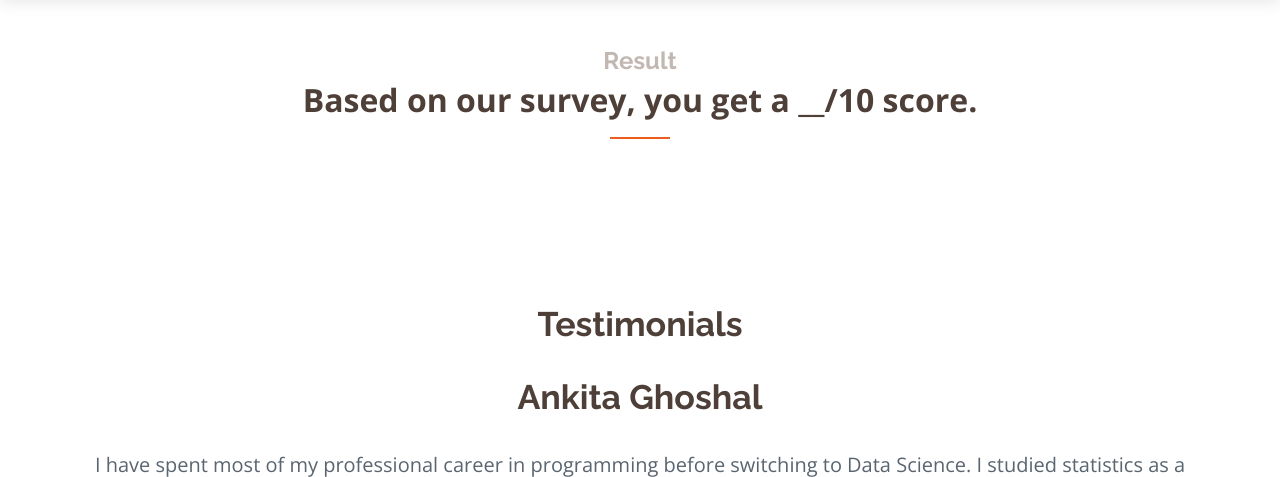
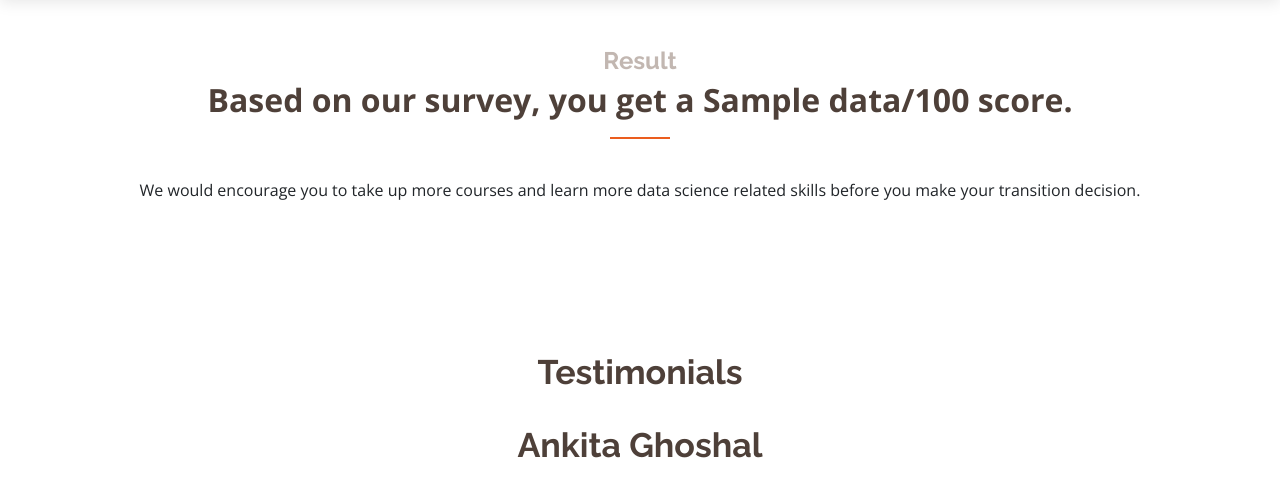
Before and after one commit to aryamasinha/CTPAF-Services, a Flask app: template templates/result_datascience.html in a window 1280 px wide. Shown: the part 72-549 px from the top of the page. Run offline with Flask 2, Linux system fonts and the light colour scheme; the template is opened without the code that fills it: most values are stand-ins (such as "Sample title", 1, 10 or a date in 2020); parts of the project's set-up code (start-up, migrations or seed data) failed here and were passed over; some libraries are stand-ins or nearby versions.

Commit message:
frontend changes

```diff
--- a/app.py
+++ b/app.py
@@ -30,8 +30,7 @@ def result_ds():
     d = request.form.to_dict()
     data = d.values()
     score = analysisModel.predict(data)
-    print(score)
-    return render_template('result_datascience.html')
+    return render_template('result_datascience.html',data = score)
 
 @app.route('/result_startup' , methods = ['post'])
 def result_st():
--- a/templates/result_datascience.html
+++ b/templates/result_datascience.html
@@ -60,7 +60,11 @@
 
         <div class="section-title" data-aos="fade-up">
           <h2>Result</h2>
-          <p>Based on our survey, you get a __/10 score.</p>
+          <p>Based on our survey, you get a  {{ data }}/100 score.</p>
+
+          <br>
+
+          We would encourage you to take up more courses and learn more data science related skills before you make your transition decision.
         </div>
 
       </div>
```
